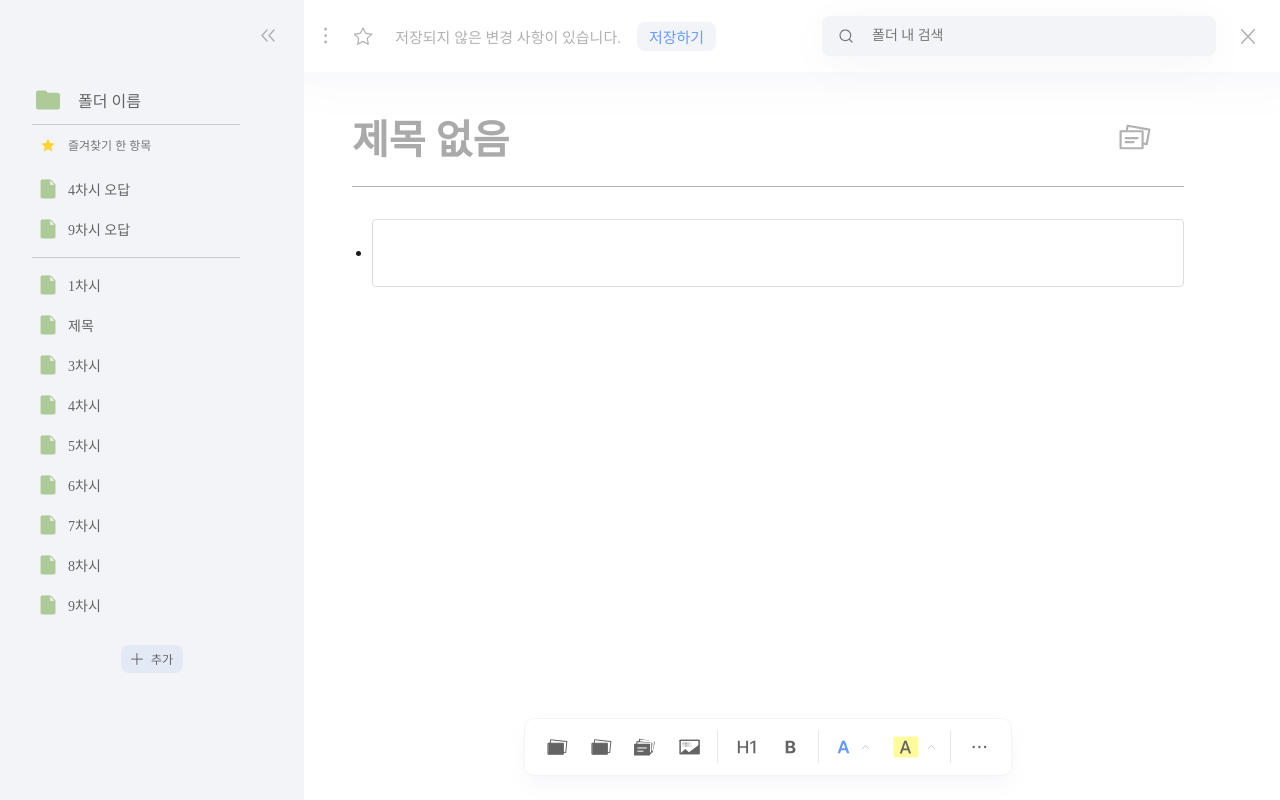
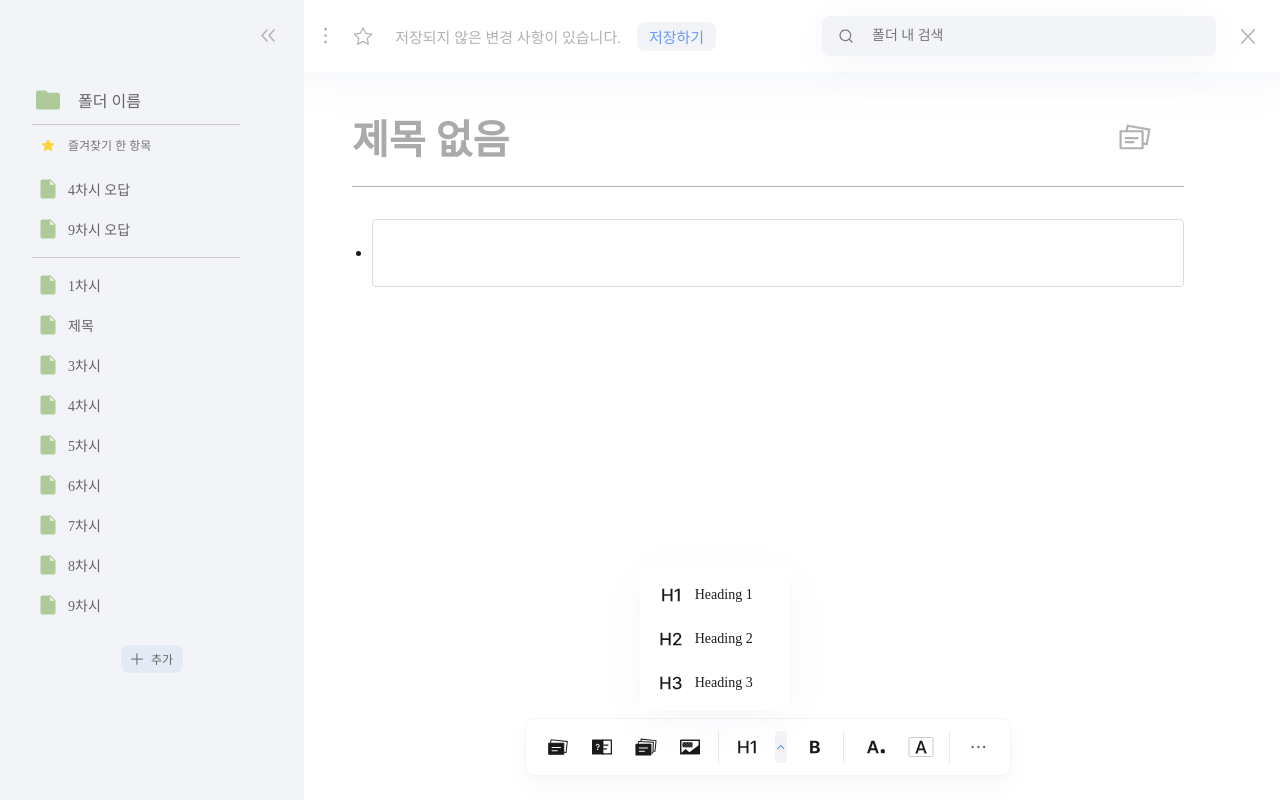
Before and after one commit to UMC-CARDIFY/Client-V1, a React (Vite) app: page /note-editor in a window 1280 px wide. Both pictures are taken after a click on the element 790 px from the left and 747 px from the top of the page. Built offline with nearby package versions, Linux system fonts and the light colour scheme.

Commit message:
feat: 툴바 프로토 수정 및 헤딩 드롭다운 구현 중...

```diff
--- a/package.json
+++ b/package.json
@@ -22,6 +22,7 @@
     "prosemirror-state": "^1.4.3",
     "prosemirror-view": "^1.33.9",
     "react": "^18.3.1",
+    "react-beautiful-dnd": "^13.1.1",
     "react-calendar": "^5.0.0",
     "react-dom": "^18.3.1",
     "react-icons": "^5.2.1",
--- a/src/pages/NoteEditor/components/Editor/ToolBar.jsx
+++ b/src/pages/NoteEditor/components/Editor/ToolBar.jsx
@@ -31,6 +31,98 @@ const ToolBarItem = styled.div`
   cursor: pointer;
 `;
 
+const DropDownButton = styled.div`
+  width: 0.75rem;
+  height: 2rem;
+  display: flex;
+  align-items: center;
+  justify-content: center;
+  cursor: pointer;
+  border-radius: 0.375rem;
+  background-color: ${({ isActive }) =>
+    isActive ? 'var(--Main-BackGround, #F2F4F8)' : 'transparent'};
+
+  &:hover {
+    background-color: ${({ isActive }) =>
+      isActive ? 'var(--Main-BackGround, #F2F4F8)' : 'var(--Grays-Gray7, #F0F0F0)'};
+
+    svg {
+      rect {
+        fill: ${({ isActive }) => (isActive ? '#F2F4F8' : '#F0F0F0')};
+      }
+      path {
+        stroke: ${({ isActive }) => (isActive ? '#0F62FE' : '#B1B1B1')};
+      }
+    }
+  }
+
+  svg {
+    rect {
+      fill: ${({ isActive }) => (isActive ? '#F2F4F8' : 'transparent')};
+    }
+    path {
+      stroke: ${({ isActive }) => (isActive ? '#0F62FE' : '#CACACA')};
+    }
+  }
+`;
+
+const DropDownMenu = styled.div`
+  position: absolute;
+  margin-top: -13.5rem;
+  left: 39%;
+  transform: translateX(-50%);
+  z-index: 10;
+  border-radius: 0.375rem;
+  display: flex;
+  flex-direction: column;
+
+  display: flex;
+  width: 8.5rem;
+  padding: var(--UI-Component-None, 0.5rem) var(--UI-Component-None, 0.4375rem);
+  justify-content: center;
+  align-items: flex-start;
+  gap: var(--UI-Component-None, 0.25rem);
+  border-radius: 0.25rem;
+  background: var(--Grays-White, #FFF);
+
+  /* default */
+  box-shadow: 0px 4px 26px 0px rgba(0, 0, 0, 0.02), 0px 10px 60px 0px rgba(0, 74, 162, 0.03);
+`;
+
+const DropDownItem = styled.div`
+  display: flex;
+  padding: var(--UI-Component-None, 0rem) 0.5rem;
+  align-items: center;
+  gap: 0.5rem;
+  cursor: pointer;
+  border-radius: 0.25rem; /* 프레임 모서리 둥글게 */
+
+  &:hover {
+    background: var(--Grays-Gray7, #F0F0F0); /* 호버 시 배경색 변경 */
+  }
+`;
+
+
+const IconWrapper = styled.div`
+  display: flex;
+  width: 2rem;
+  height: 2rem;
+  padding: var(--UI-Component-xxxxxS, 0.25rem) var(--UI-Component-None, 0rem);
+  flex-direction: column;
+  justify-content: center;
+  align-items: center;
+  gap: 0.5rem;
+`;
+
+const Text = styled.span`
+  color: var(--Grays-Black, #1A1A1A);
+  font-family: Pretendard;
+  font-size: 0.875rem;
+  font-style: normal;
+  font-weight: 500;
+  line-height: normal;
+`;
+
 const Divider = styled.div`
   width: 0.0625rem;
   height: 2rem;
@@ -50,6 +142,7 @@ const ColorPaletteItem = styled.div`
 const ToolBar = ({ addCard, addHeading1, toggleBold, onSelectColor }) => {
   const [showMoreOptions, setShowMoreOptions] = useState(false);
   const [showPalette, setShowPalette] = useState(false);
+  const [isDropDownOpen, setIsDropDownOpen] = useState(false);
   const moreOptionsRef = useRef(null);
 
   const toggleMoreOptions = () => {
@@ -60,9 +153,14 @@ const ToolBar = ({ addCard, addHeading1, toggleBold, onSelectColor }) => {
     setShowPalette(!showPalette);
   };
 
+  const toggleDropDown = () => {
+    setIsDropDownOpen(!isDropDownOpen);
+  };
+
   const handleClickOutside = (event) => {
     if (moreOptionsRef.current && !moreOptionsRef.current.contains(event.target)) {
       setShowMoreOptions(false);
+      setIsDropDownOpen(false); // 클릭 외부 시 드롭다운을 닫고 버튼 스타일 초기화
     }
   };
 
@@ -73,102 +171,117 @@ const ToolBar = ({ addCard, addHeading1, toggleBold, onSelectColor }) => {
     };
   }, []);
 
+
+
   return (
     <>
       <ToolBarContainer>
-        <ToolBarItem onClick={() => addCard('word')}>
-          <svg xmlns="http://www.w3.org/2000/svg" width="21" height="16" viewBox="0 0 21 16" fill="none">
-            <rect x="3.62988" y="0.745117" width="16.3439" height="11.0327" transform="rotate(6 3.62988 0.745117)" stroke="#646464" strokeLinecap="round" strokeLinejoin="round" />
-            <rect x="1.32129" y="4.22534" width="15.0409" height="11.03" fill="#646464" stroke="#646464" strokeLinecap="round" strokeLinejoin="round" />
-          </svg>
+      <ToolBarItem onClick={() => addCard('word')}>
+        <svg xmlns="http://www.w3.org/2000/svg" width="20" height="16" viewBox="0 0 20 16" fill="none">
+          <path fillRule="evenodd" clipRule="evenodd" d="M0.21875 4.2251C0.21875 3.94896 0.442608 3.7251 0.71875 3.7251H15.7597C16.0358 3.7251 16.2597 3.94896 16.2597 4.2251V15.2551C16.2597 15.5312 16.0358 15.7551 15.7597 15.7551H0.71875C0.442608 15.7551 0.21875 15.5312 0.21875 15.2551V4.2251ZM1.21875 4.7251V14.7551H15.2597V4.7251H1.21875Z" fill="#1A1A1A"/>
+          <path fillRule="evenodd" clipRule="evenodd" d="M0.71875 4.22559H15.7597V15.2556H0.71875V4.22559ZM3.5 8.5C3.5 8.22386 3.72386 8 4 8H12.5159C12.7921 8 13.0159 8.22386 13.0159 8.5C13.0159 8.77614 12.7921 9 12.5159 9H4C3.72386 9 3.5 8.77614 3.5 8.5ZM4 11.1933C3.72386 11.1933 3.5 11.4172 3.5 11.6933C3.5 11.9695 3.72386 12.1933 4 12.1933H9.32245C9.5986 12.1933 9.82245 11.9695 9.82245 11.6933C9.82245 11.4172 9.5986 11.1933 9.32245 11.1933H4Z" fill="#1A1A1A"/>
+          <path fillRule="evenodd" clipRule="evenodd" d="M3.08001 0.247897C2.80538 0.219032 2.55935 0.418264 2.53048 0.692893L2.15918 4.22563H3.16469L3.47274 1.29468L18.7326 2.89856L17.6839 12.8763L15.7601 12.6741V13.6796L18.0766 13.9231C18.3512 13.952 18.5973 13.7527 18.6261 13.4781L19.7794 2.50582C19.8082 2.23119 19.609 1.98516 19.3344 1.9563L3.08001 0.247897Z" fill="#1A1A1A"/>
+        </svg>
         </ToolBarItem>
         <ToolBarItem onClick={() => addCard('blank')}>
-          <svg xmlns="http://www.w3.org/2000/svg" width="21" height="16" viewBox="0 0 21 16" fill="none">
-            <rect x="3.62988" y="0.744873" width="16.3439" height="11.0327" transform="rotate(6 3.62988 0.744873)" stroke="#646464" strokeLinecap="round" strokeLinejoin="round" />
-            <rect x="1.32129" y="4.2251" width="15.0409" height="11.03" fill="#646464" stroke="#646464" strokeLinecap="round" strokeLinejoin="round" />
+          <svg xmlns="http://www.w3.org/2000/svg" width="20" height="16" viewBox="0 0 20 16" fill="none">
+            <mask id="path-1-inside-1_2534_6003" fill="white">
+              <rect x="10" y="0.5" width="10" height="15" rx="0.625"/>
+            </mask>
+            <rect x="10" y="0.5" width="10" height="15" rx="0.625" stroke="#1A1A1A" strokeWidth="2.5" strokeLinecap="round" strokeLinejoin="round" mask="url(#path-1-inside-1_2534_6003)"/>
+            <path d="M11.875 5.37793H11.25V6.62793H11.875V5.37793ZM15.9476 6.62793C16.2928 6.62793 16.5726 6.34811 16.5726 6.00293C16.5726 5.65775 16.2928 5.37793 15.9476 5.37793V6.62793ZM11.875 6.62793H15.9476V5.37793H11.875V6.62793Z" fill="#1A1A1A"/>
+            <path d="M11.875 9.37012H11.25V10.6201H11.875V9.37012ZM14.4204 10.6201C14.7656 10.6201 15.0454 10.3403 15.0454 9.99512C15.0454 9.64994 14.7656 9.37012 14.4204 9.37012V10.6201ZM11.875 10.6201H14.4204V9.37012H11.875V10.6201Z" fill="#1A1A1A"/>
+            <path fillRule="evenodd" clipRule="evenodd" d="M0 1.125C0 0.779822 0.279822 0.5 0.625 0.5H10.625C10.9702 0.5 11.25 0.779822 11.25 1.125V14.875C11.25 15.2202 10.9702 15.5 10.625 15.5H0.625C0.279822 15.5 0 15.2202 0 14.875V1.125ZM5.09115 9.7589H6.30642V11.0349H5.09115V9.7589ZM4.72873 6.82335C4.72873 6.35683 5.12005 5.80252 5.70095 5.80252C6.28623 5.80252 6.67318 6.33845 6.67318 6.82335C6.67318 7.08009 6.54776 7.198 6.14332 7.50884L6.14186 7.50986L6.14174 7.50995C5.7791 7.78813 5.21484 8.22097 5.21484 9.12022H6.18707C6.18707 8.77467 6.34991 8.6144 6.71693 8.33265L6.77332 8.28978C7.10679 8.03712 7.6454 7.62879 7.6454 6.82335C7.6454 5.875 6.91429 4.78168 5.70095 4.78168C4.48373 4.78168 3.75651 5.90358 3.75651 6.82335H4.72873Z" fill="#1A1A1A"/>
           </svg>
         </ToolBarItem>
         <ToolBarItem onClick={() => addCard('multi')}>
           <svg xmlns="http://www.w3.org/2000/svg" width="22" height="18" viewBox="0 0 22 18" fill="none">
-            <mask id="path-1-inside-1_2037_6179" fill="white">
-              <rect x="5.25488" y="0.564941" width="16.0109" height="11.7413" rx="0.5" transform="rotate(6 5.25488 0.564941)" />
-            </mask>
-            <rect x="5.25488" y="0.564941" width="16.0109" height="11.7413" rx="0.5" transform="rotate(6 5.25488 0.564941)" stroke="#646464" strokeWidth="2" strokeLinecap="round" strokeLinejoin="round" mask="url(#path-1-inside-1_2037_6179)" />
-            <mask id="path-2-inside-2_2037_6179" fill="white">
-              <rect x="2.52734" y="3.06494" width="16.0109" height="11.7413" rx="0.5" transform="rotate(3 2.52734 3.06494)" />
-            </mask>
-            <rect x="2.52734" y="3.06494" width="16.0109" height="11.7413" rx="0.5" transform="rotate(3 2.52734 3.06494)" fill="white" stroke="#646464" strokeWidth="2" strokeLinecap="round" strokeLinejoin="round" mask="url(#path-2-inside-2_2037_6179)" />
-            <rect x="0.0273438" y="5.69385" width="16.0109" height="11.7413" rx="0.5" fill="#646464" />
-            <path d="M3.77539 9.96729H12.2913" stroke="white" strokeLinecap="round" />
-            <path d="M3.77539 13.1606H9.09784" stroke="white" strokeLinecap="round" />
+            <path fillRule="evenodd" clipRule="evenodd" d="M0.449219 6.16943C0.449219 5.89329 0.673076 5.66943 0.949219 5.66943H15.9601C16.2363 5.66943 16.4601 5.89329 16.4601 6.16943V16.9108C16.4601 17.1869 16.2363 17.4108 15.9601 17.4108H0.949218C0.673076 17.4108 0.449219 17.1869 0.449219 16.9108V6.16943ZM3.69727 9.94287C3.69727 9.66673 3.92112 9.44287 4.19727 9.44287H12.7132C12.9893 9.44287 13.2132 9.66673 13.2132 9.94287C13.2132 10.219 12.9893 10.4429 12.7132 10.4429H4.19727C3.92112 10.4429 3.69727 10.219 3.69727 9.94287ZM4.19727 12.6362C3.92112 12.6362 3.69727 12.86 3.69727 13.1362C3.69727 13.4123 3.92112 13.6362 4.19727 13.6362H9.51972C9.79586 13.6362 10.0197 13.4123 10.0197 13.1362C10.0197 12.86 9.79586 12.6362 9.51972 12.6362H4.19727Z" fill="#1A1A1A"/>
+            <path fillRule="evenodd" clipRule="evenodd" d="M3.8129 5.66935L3.89559 4.09141L17.8873 4.82469L17.3775 14.5527L16.4602 14.5046V15.506L17.8245 15.5775C18.1002 15.5919 18.3355 15.3801 18.3499 15.1043L18.9121 4.37771C18.9265 4.10194 18.7147 3.86668 18.439 3.85223L3.44861 3.06662C3.17285 3.05216 2.93758 3.264 2.92313 3.53976L2.81152 5.66935H3.8129Z" fill="#1A1A1A"/>
+            <path fillRule="evenodd" clipRule="evenodd" d="M6.40039 3.22621L6.56717 1.63941L20.5013 3.10395L19.4831 12.7919L18.4647 12.6849L18.4123 13.6849L19.8758 13.8387C20.1504 13.8676 20.3965 13.6683 20.4253 13.3937L21.5481 2.71122C21.577 2.43659 21.3777 2.19056 21.1031 2.16169L6.17444 0.592623C5.89981 0.563759 5.65378 0.76299 5.62491 1.03762L5.40039 3.1738L6.40039 3.22621Z" fill="#1A1A1A"/>
           </svg>
         </ToolBarItem>
         <ToolBarItem onClick={() => addCard('image')}>
-          <svg width="21" height="16" viewBox="0 0 21 16" fill="none" xmlns="http://www.w3.org/2000/svg">
-            <mask id="path-1-inside-1_2037_6188" fill="white">
-              <rect x="0.602539" y="0.66626" width="20.0008" height="14.6673" rx="0.624599" />
+          <svg xmlns="http://www.w3.org/2000/svg" width="20" height="16" viewBox="0 0 20 16" fill="none">
+            <mask id="path-1-inside-1_2534_31742" fill="white">
+              <rect y="0.666504" width="20.0008" height="14.6673" rx="0.624599"/>
             </mask>
-            <rect x="0.602539" y="0.66626" width="20.0008" height="14.6673" rx="0.624599" fill="white" stroke="#646464" strokeWidth="2.4984" strokeLinecap="round" strokeLinejoin="round" mask="url(#path-1-inside-1_2037_6188)" />
-            <circle cx="6.22438" cy="6.28762" r="1.8738" fill="#646464" />
-            <mask id="path-3-inside-2_2037_6188" fill="white">
-              <rect x="0.602539" y="0.66626" width="20.0008" height="14.6673" rx="0.624599" />
-            </mask>
-            <rect x="0.602539" y="0.66626" width="20.0008" height="14.6673" rx="0.624599" fill="white" stroke="#646464" strokeWidth="2.4984" strokeLinecap="round" strokeLinejoin="round" mask="url(#path-3-inside-2_2037_6188)" />
-            <g clipPath="url(#clip0_2037_6188)" filter="url(#filter0_b_2037_6188)">
-              <rect x="3.10156" y="3.16504" width="2.4984" height="2.4984" fill="#CACACA" />
-              <rect x="3.10156" y="5.66333" width="2.4984" height="2.4984" fill="#EDEDED" />
-              <rect x="5.59961" y="5.66333" width="2.4984" height="2.4984" fill="#CACACA" />
-              <rect x="8.09766" y="5.66333" width="2.4984" height="2.4984" fill="#DBDBDB" />
-              <rect x="10.5967" y="5.66333" width="2.4984" height="2.4984" fill="#E8E8E8" />
-              <rect x="5.59961" y="3.16479" width="2.4984" height="2.4984" fill="#B1B1B1" />
-              <rect x="8.09766" y="3.16479" width="2.4984" height="2.4984" fill="#CACACA" />
-              <rect x="10.5967" y="3.16479" width="2.4984" height="2.4984" fill="#EDEDED" />
-            </g>
-            <path d="M6.22433 10.0353L1.22754 14.4075H19.9655V5.66309L9.97193 13.1583L6.22433 10.0353Z" fill="#646464" />
-            <defs>
-              <filter id="filter0_b_2037_6188" x="-6.89203" y="-6.82904" width="29.9803" height="24.984" filterUnits="userSpaceOnUse" colorInterpolationFilters="sRGB">
-                <feFlood floodOpacity="0" result="BackgroundImageFix" />
-                <feGaussianBlur in="BackgroundImageFix" stdDeviation="4.9968" />
-                <feComposite in2="SourceAlpha" operator="in" result="effect1_backgroundBlur_2037_6188" />
-                <feBlend mode="normal" in="SourceGraphic" in2="effect1_backgroundBlur_2037_6188" result="shape" />
-              </filter>
-              <clipPath id="clip0_2037_6188">
-                <rect width="9.99359" height="4.9968" fill="white" transform="translate(3.10156 3.16455)" />
-              </clipPath>
-            </defs>
+            <rect y="0.666504" width="20.0008" height="14.6673" rx="0.624599" stroke="#1A1A1A" strokeWidth="2.4984" strokeLinecap="round" strokeLinejoin="round" mask="url(#path-1-inside-1_2534_31742)"/>
+            <path fillRule="evenodd" clipRule="evenodd" d="M1.2492 1.9157V14.0846H18.7516V1.9157H1.2492ZM0.624599 0.666504C0.279643 0.666504 0 0.946147 0 1.2911L0 14.7092C0 15.0541 0.279643 15.3338 0.6246 15.3338H19.3762C19.7212 15.3338 20.0008 15.0541 20.0008 14.7092V1.2911C20.0008 0.946147 19.7212 0.666504 19.3762 0.666504H0.624599Z" fill="#1A1A1A"/>
+            <path d="M5.6218 10.0353L0.625 14.4075H19.363V5.66309L9.36939 13.1583L5.6218 10.0353Z" fill="#1A1A1A"/>
+            <path d="M2.49805 4.16504C2.49805 3.61275 2.94576 3.16504 3.49805 3.16504H11.498C12.0503 3.16504 12.498 3.61275 12.498 4.16504V7.16504C12.498 7.71732 12.0503 8.16504 11.498 8.16504H3.49805C2.94576 8.16504 2.49805 7.71732 2.49805 7.16504V4.16504Z" fill="#646464"/>
+            <path fillRule="evenodd" clipRule="evenodd" d="M2.49805 5.28308V7.05079L6.3838 3.16504H4.61609L2.49805 5.28308ZM3.55543 3.16504L2.49805 4.22242V4.16504C2.49805 3.61275 2.94576 3.16504 3.49805 3.16504H3.55543ZM7.44446 3.16504L2.76465 7.84485C2.94729 8.04179 3.20827 8.16504 3.49805 8.16504H4.21188L9.21188 3.16504H7.44446ZM10.2725 3.16504L5.27254 8.16504H7.04L11.9382 3.26686C11.8054 3.20165 11.656 3.16504 11.498 3.16504H10.2725ZM12.4393 3.82644L8.10066 8.16504H9.86813L12.498 5.53512V4.16504C12.498 4.04619 12.4773 3.93218 12.4393 3.82644ZM12.498 6.59578L10.9288 8.16504H11.498C12.0503 8.16504 12.498 7.71732 12.498 7.16504V6.59578Z" fill="#1A1A1A"/>
           </svg>
         </ToolBarItem>
         <Divider />
         <ToolBarItem onClick={addHeading1}>
-          <svg xmlns="http://www.w3.org/2000/svg" width="19" height="14" viewBox="0 0 19 14" fill="none">
-            <path d="M18.3301 0.636719V13.3633H16.3789V2.57031H16.3086L13.2676 4.55664V2.71094L16.4316 0.636719H18.3301Z" fill="#646464" />
-            <path d="M0.875 13.3633V0.636719H2.80859V6.15625H9.13672V0.636719H11.0703V13.3633H9.13672V7.80859H2.80859V13.3633H0.875Z" fill="#646464" />
+        <svg xmlns="http://www.w3.org/2000/svg" width="18" height="14" viewBox="0 0 18 14" fill="none">
+          <path d="M17.7275 0.636719V13.3633H15.7764V2.57031H15.7061L12.665 4.55664V2.71094L15.8291 0.636719H17.7275Z" fill="#1A1A1A"/>
+          <path d="M0.272461 13.3633V0.636719H2.20605V6.15625H8.53418V0.636719H10.4678V13.3633H8.53418V7.80859H2.20605V13.3633H0.272461Z" fill="#1A1A1A"/>
+        </svg>
+      </ToolBarItem>
+      <DropDownButton onClick={toggleDropDown} isActive={isDropDownOpen}>
+          <svg xmlns="http://www.w3.org/2000/svg" width="12" height="32" viewBox="0 0 12 32" fill="none">
+            <rect width="12" height="32" rx="4" fill={isDropDownOpen ? "#F2F4F8" : "transparent"}/>
+            <path d="M2.79492 17.5L5.79492 14.5L8.79492 17.5" stroke={isDropDownOpen ? "#0F62FE" : "#CACACA"} strokeLinecap="round" strokeLinejoin="round"/>
+          </svg>
+        </DropDownButton>
+        {isDropDownOpen && (
+          <DropDownMenu>
+            <DropDownItem>
+              <IconWrapper>
+                <svg xmlns="http://www.w3.org/2000/svg" width="18" height="14" viewBox="0 0 18 14" fill="none">
+                  <path d="M17.7285 0.636719V13.3633H15.7773V2.57031H15.707L12.666 4.55664V2.71094L15.8301 0.636719H17.7285Z" fill="#1A1A1A"/>
+                  <path d="M0.273438 13.3633V0.636719H2.20703V6.15625H8.53516V0.636719H10.4688V13.3633H8.53516V7.80859H2.20703V13.3633H0.273438Z" fill="#1A1A1A"/>
+                </svg>
+              </IconWrapper>
+              <Text>Heading 1</Text>
+            </DropDownItem>
+            <DropDownItem>
+              <IconWrapper>
+                <svg xmlns="http://www.w3.org/2000/svg" width="22" height="14" viewBox="0 0 22 14" fill="none">
+                  <path d="M13.004 13.3648V11.9773L17.3572 7.58944C18.7273 6.14994 19.4211 5.35215 19.4211 4.25952C19.4211 3.02814 18.4151 2.23035 17.0971 2.23035C15.7096 2.23035 14.8077 3.11486 14.8077 4.4503H13.004C12.9867 2.16098 14.7384 0.634766 17.1317 0.634766C19.5598 0.634766 21.2248 2.16098 21.2421 4.20749C21.2248 5.6123 20.5657 6.72227 18.207 9.04627L15.6576 11.6304V11.7345H21.4502V13.3648H13.004Z" fill="#1A1A1A"/>
+                  <path d="M0.550781 13.3642V0.807617H2.45855V6.25342H8.70214V0.807617H10.6099V13.3642H8.70214V7.88369H2.45855V13.3642H0.550781Z" fill="#1A1A1A"/>
+                </svg>
+              </IconWrapper>
+              <Text>Heading 2</Text>
+            </DropDownItem>
+            <DropDownItem>
+              <IconWrapper>
+                <svg xmlns="http://www.w3.org/2000/svg" width="22" height="14" viewBox="0 0 22 14" fill="none">
+                  <path d="M17.1083 13.3648C14.5418 13.3648 12.711 11.9788 12.6426 9.95983H14.5589C14.6274 11.0549 15.7053 11.7393 17.0912 11.7393C18.5798 11.7393 19.6749 10.918 19.6749 9.72029C19.6749 8.50546 18.6483 7.61573 16.8859 7.61573H15.8251V6.07581H16.8859C18.2889 6.07581 19.2813 5.28874 19.2813 4.10814C19.2813 2.97887 18.4429 2.20891 17.1255 2.20891C15.8764 2.20891 14.7814 2.89331 14.73 4.02259H12.9163C12.9677 2.00358 14.8327 0.634766 17.1426 0.634766C19.5722 0.634766 21.1121 2.17469 21.095 4.00548C21.1121 5.40852 20.2395 6.43513 18.9049 6.76022V6.84577C20.5988 7.08532 21.5741 8.21459 21.5741 9.78873C21.5741 11.8591 19.6749 13.3648 17.1083 13.3648Z" fill="#1A1A1A"/>
+                  <path d="M0.425781 13.1935V0.805664H2.30791V6.17827H8.46758V0.805664H10.3497V13.1935H8.46758V7.78663H2.30791V13.1935H0.425781Z" fill="#1A1A1A"/>
+                </svg>
+              </IconWrapper>
+              <Text>Heading 3</Text>
+            </DropDownItem>
+          </DropDownMenu>
+        )}
+
+
+
+
+        <ToolBarItem onClick={toggleBold}>
+          <svg xmlns="http://www.w3.org/2000/svg" width="10" height="14" viewBox="0 0 10 14" fill="none">
+            <path d="M0.104492 13.3633V0.636719H5.16699C7.97949 0.636719 9.38574 1.99023 9.38574 3.90625C9.38574 5.40039 8.41895 6.33203 7.10059 6.63086V6.75391C8.54199 6.82422 9.89551 7.9668 9.89551 9.84766C9.89551 11.8691 8.38379 13.3633 5.50098 13.3633H0.104492ZM4.97363 11.1836C6.50293 11.1836 7.15332 10.5508 7.15332 9.60156C7.15332 8.5293 6.34473 7.77344 5.04395 7.77344H2.74121V11.1836H4.97363ZM4.78027 5.96289C5.8877 5.96289 6.71387 5.34766 6.71387 4.32812C6.71387 3.41406 6.0459 2.78125 4.83301 2.78125H2.74121V5.96289H4.78027Z" fill="#1A1A1A"/>
           </svg>
         </ToolBarItem>
-        <ToolBarItem onClick={toggleBold}>
-          <svg xmlns="http://www.w3.org/2000/svg" width="11" height="14" viewBox="0 0 11 14" fill="none">
-            <path d="M0.707031 13.3633V0.636719H5.76953C8.58203 0.636719 9.98828 1.99023 9.98828 3.90625C9.98828 5.40039 9.02148 6.33203 7.70312 6.63086V6.75391C9.14453 6.82422 10.498 7.9668 10.498 9.84766C10.498 11.8691 8.98633 13.3633 6.10352 13.3633H0.707031ZM5.57617 11.1836C7.10547 11.1836 7.75586 10.5508 7.75586 9.60156C7.75586 8.5293 6.94727 7.77344 5.64648 7.77344H3.34375V11.1836H5.57617ZM5.38281 5.96289C6.49023 5.96289 7.31641 5.34766 7.31641 4.32812C7.31641 3.41406 6.64844 2.78125 5.43555 2.78125H3.34375V5.96289H5.38281Z" fill="#646464" />
-          </svg>
-        </ToolBarItem>
+
         <Divider />
         <ColorPaletteItem onClick={toggleColorPalette}>
-          <svg xmlns="http://www.w3.org/2000/svg" width="13" height="14" viewBox="0 0 13 14" fill="none">
-            <path d="M3.0459 13.3633H0.602539L5.08496 0.636719H7.89746L12.3975 13.3633H9.9541L8.89941 10.2168H4.10059L3.0459 13.3633ZM4.71582 8.37109H8.28418L6.54395 3.23828H6.43848L4.71582 8.37109Z" fill="#6698F5" />
-          </svg>
-          <svg xmlns="http://www.w3.org/2000/svg" width="19" height="32" viewBox="0 0 19 32" fill="none">
-            <path d="M6.39746 17.5L9.39746 14.5L12.3975 17.5" stroke="#CACACA" strokeLinecap="round" strokeLinejoin="round" />
+          <svg xmlns="http://www.w3.org/2000/svg" width="25" height="14" viewBox="0 0 25 14" fill="none">
+            <path d="M7.44336 13.3633H5L9.48242 0.636719H12.2949L16.7949 13.3633H14.3516L13.2969 10.2168H8.49805L7.44336 13.3633ZM9.11328 8.37109H12.6816L10.9414 3.23828H10.8359L9.11328 8.37109Z" fill="#1A1A1A"/>
+            <rect x="18.7949" y="9.36328" width="4" height="4" rx="1" fill="#1A1A1A"/>
           </svg>
         </ColorPaletteItem>
         {showPalette && <ColorPalette onSelectColor={onSelectColor} />}
         <ColorPaletteItem>
-          <svg xmlns="http://www.w3.org/2000/svg" width="26" height="22" viewBox="0 0 26 22" fill="none">
-            <rect x="0.397461" y="0.5" width="25" height="21" rx="2" fill="#FFFB9D" />
-            <path d="M8.78809 17.5H6.73145L11.3018 4.77344H13.5342L18.1221 17.5H16.0654L14.9053 14.1426H9.94824L8.78809 17.5ZM10.5107 12.5254H14.3428L12.4619 7.09375H12.374L10.5107 12.5254Z" fill="#646464" />
-          </svg>
-          <svg xmlns="http://www.w3.org/2000/svg" width="13" height="32" viewBox="0 0 13 32" fill="none">
-            <path d="M3.39746 17.5L6.39746 14.5L9.39746 17.5" stroke="#CACACA" strokeLinecap="round" strokeLinejoin="round" />
+          <svg xmlns="http://www.w3.org/2000/svg" width="32" height="32" viewBox="0 0 32 32" fill="none">
+            <path d="M12.3906 22.5H10.334L14.9043 9.77344H17.1367L21.7246 22.5H19.668L18.5078 19.1426H13.5508L12.3906 22.5ZM14.1133 17.5254H17.9453L16.0645 12.0938H15.9766L14.1133 17.5254Z" fill="#1A1A1A"/>
+            <rect x="4" y="6.5" width="24" height="19" rx="1.5" stroke="#CACACA"/>
           </svg>
         </ColorPaletteItem>
+
         <Divider />
         <ToolBarItem onMouseDown={(e) => e.preventDefault()} onClick={toggleMoreOptions}>
           <svg xmlns="http://www.w3.org/2000/svg" width="29" height="28" viewBox="0 0 29 28" fill="none">
```
Also changed, not shown: 1 other file (tests, documents, lock files or other folders).
